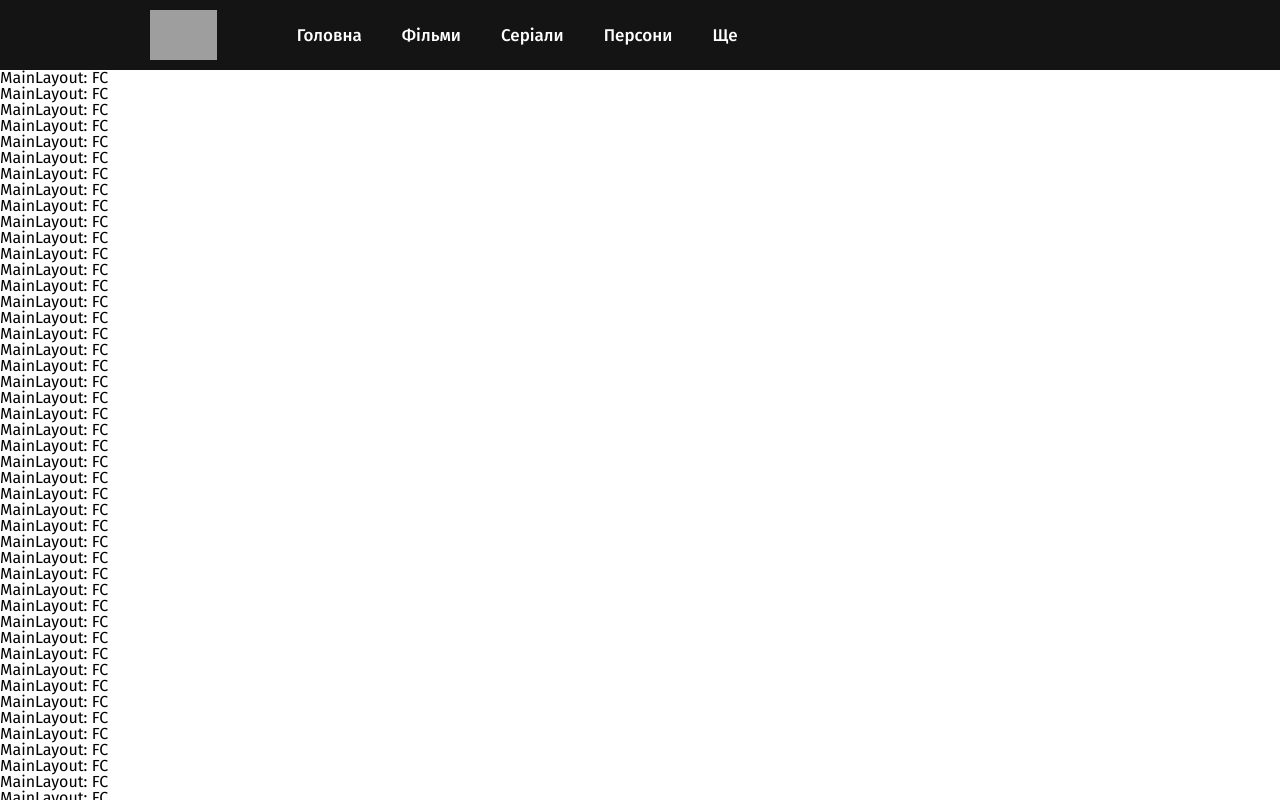
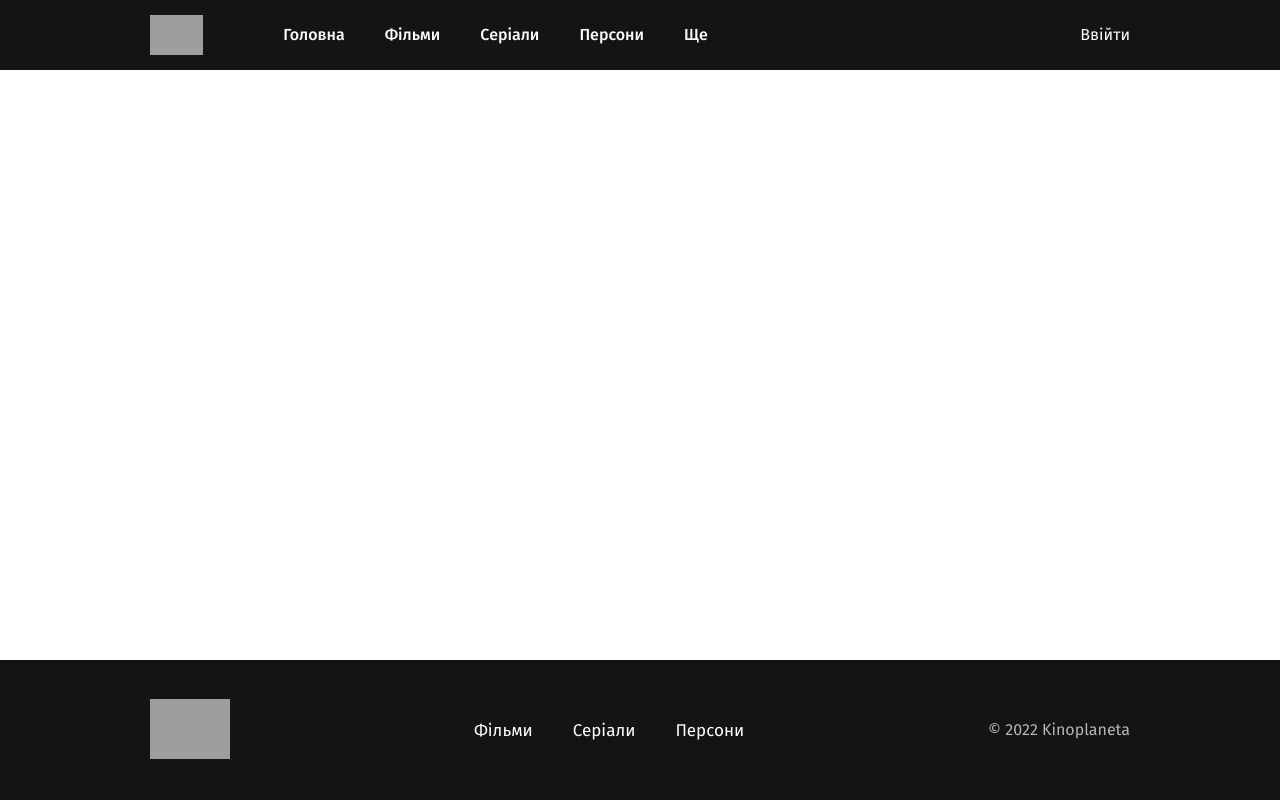
Before and after one commit to KhitraNazariy/kinoplaneta, a React (Create React App) app: page / in a window 1280 px wide. Shown: the top 800 px of the page. Built offline with nearby package versions, Linux system fonts and the light colour scheme; grey boxes are pictures that could not be loaded.

Commit message:
header & footer adapted for a mobile device

```diff
--- a/public/index.html
+++ b/public/index.html
@@ -24,6 +24,7 @@
       work correctly both with client-side routing and a non-root public URL.
       Learn how to configure a non-root public URL by running `npm run build`.
     -->
+
     <link rel="preconnect" href="https://fonts.googleapis.com">
     <link rel="preconnect" href="https://fonts.gstatic.com" crossorigin>
     <link href="https://fonts.googleapis.com/css2?family=Fira+Sans:ital,wght@0,200;0,300;0,400;0,500;0,600;0,700;0,800;0,900;1,100;1,200;1,300;1,400;1,500;1,600;1,700;1,800;1,900&display=swap" rel="stylesheet">
--- a/src/components/DropdownMenu/DropdownMenu.module.scss
+++ b/src/components/DropdownMenu/DropdownMenu.module.scss
@@ -8,7 +8,7 @@
   display: flex;
   align-items: center;
   color: #ffffff;
-  font-size: 17px;
+  font-size: 16px;
   font-weight: 500;
 
   a {
@@ -25,6 +25,7 @@
   }
   ul li:hover {
     color: #005382;
+    transition: .2s;
   }
   ul li ul {
     position: absolute;
@@ -34,14 +35,18 @@
     display: none;
     opacity: 0;
     visibility: hidden;
-    transition: opacity 0.2s;
     box-shadow: rgba(0, 0, 0, 0.25) 0 54px 55px, rgba(0, 0, 0, 0.12) 0px -12px 30px, rgba(0, 0, 0, 0.12) 0px 4px 6px, rgba(0, 0, 0, 0.17) 0px 12px 13px, rgba(0, 0, 0, 0.09) 0px -3px 5px;
   }
   ul li ul li {
     background: #1F1F1F;
     display: block;
     color: #FFFFFF;
-    font-size: 16px;
+    font-size: 14px;
+
+    &:hover {
+      background-color: #282828;
+    }
+
   }
   ul li:hover ul {
     display: block;
--- a/src/components/Footer/Footer.module.scss
+++ b/src/components/Footer/Footer.module.scss
@@ -8,9 +8,26 @@
   color: #FFFFFF;
   margin-top: auto;
 
+  @media (max-width: 1200px) {
+    padding: 0 40px;
+  }
+
+  @media (max-width: 800px) {
+    flex-direction: column;
+    align-items: center;
+    height: 160px;
+    justify-content: center;
+    row-gap: 25px;
+  }
+
   &_logo {
     img {
       height: 60px;
+
+      @media (max-width: 800px) {
+        height: 40px;
+      }
+
     }
   }
 
--- a/src/components/Header/Header.module.scss
+++ b/src/components/Header/Header.module.scss
@@ -1,4 +1,8 @@
 .header {
+  position: fixed;
+  top: 0;
+  z-index: 100;
+  width: 100%;
   height: 70px;
   background-color: #141414;
   color: #FFF;
@@ -6,6 +10,7 @@
   align-items: center;
   justify-content: space-between;
   padding: 0 150px;
+  box-sizing: border-box;
 
   @media (max-width: 1200px) {
     padding: 0 40px;
@@ -32,7 +37,7 @@
       }
 
       img {
-        height: 50px;
+        height: 40px;
       }
     }
 
@@ -40,9 +45,62 @@
 
   &__rightContent {
 
+    a {
+      text-decoration: none;
+      color: #FFFFFF;
+
+      @media (max-width: 950px) {
+        display: none;
+      }
+
+    }
 
     &_mobile {
       display: none;
+      align-items: center;
+      column-gap: 20px;
+
+      &_login {
+        height: 34px;
+      }
+
+      &_burgerMenu {
+
+        width: 28px;
+        height: 22px;
+        position: relative;
+        cursor: pointer;
+
+        &::before {
+          content: '';
+          position: absolute;
+          top: 0;
+          width: 28px;
+          background-color: #FFFFFF;
+          height: 2px;
+          border-radius: 10px;
+        }
+
+        span {
+          position: absolute;
+          top: 10px;
+          width: 28px;
+          background-color: #FFFFFF;
+          height: 3px;
+          border-radius: 10px;
+        }
+
+        &::after {
+          content: '';
+          position: absolute;
+          bottom: 0;
+          width: 28px;
+          background-color: #FFFFFF;
+          height: 2px;
+          border-radius: 10px;
+        }
+
+      }
 
       @media (max-width: 950px) {
         display: flex;
--- a/src/components/Header/Header.tsx
+++ b/src/components/Header/Header.tsx
@@ -7,7 +7,7 @@ import scss from './Header.module.scss';
 import {DropdownMenu} from "../DropdownMenu/DropdownMenu";
 import {NavLink} from "react-router-dom";
 
-const Header: FC = () => {
+const Header: FC<any> = ({active, setActive}) => {
     return (
         <header className={scss.header}>
             <div className={scss.header__leftContent}>
@@ -17,14 +17,12 @@ const Header: FC = () => {
                 <DropdownMenu/>
             </div>
             <div className={scss.header__rightContent}>
-                <NavLink to={''}></NavLink>
+                <NavLink to={''}>Ввійти</NavLink>
                 <div className={scss.header__rightContent_mobile}>
-                    <div>
-                        <img src={menuIcon} alt="menu-icon"/>
+                    <div onClick={() => setActive(!active)} className={scss.header__rightContent_mobile_burgerMenu}>
+                        <span></span>
                     </div>
-                    <div>
-                        <img src={loginIcon} alt="login-icon"/>
-                    </div>
+                    <img className={scss.header__rightContent_mobile_login} src={loginIcon} alt="login-icon"/>
                 </div>
             </div>
         </header>
--- /dev/null
+++ b/src/components/MobileMenu/MobileMenu.module.scss
@@ -0,0 +1,48 @@
+.menu {
+  position: fixed;
+  width: 100vw;
+  height: 0;
+  top: 70px;
+  left: 0;
+  transform: translateX(-100%);
+  transition: all .3s;
+
+  &__content {
+    width: 100%;
+    height: 100%;
+    background-color: #1F1F1F;
+    display: flex;
+    flex-direction: column;
+    align-items: center;
+    color: #FFFFFF;
+
+    &_header {
+      font-size: 24px;
+      padding: 15px;
+      text-align: center;
+      width: 100%;
+      border-bottom: 1px solid #FFFFFF;
+    }
+
+    &_nav {
+      font-size: 20px;
+      margin-top: 20px;
+      display: flex;
+      flex-direction: column;
+      align-items: center;
+      row-gap: 10px;
+    }
+
+  }
+}
+
+
+.active {
+  position: fixed;
+  width: 100vw;
+  height: 300px;
+  top: 70px;
+  left: 0;
+  transition: all .3s;
+  transform: translateX(0);
+}
--- /dev/null
+++ b/src/components/MobileMenu/MobileMenu.tsx
@@ -0,0 +1,21 @@
+import React, {FC} from 'react';
+
+import scss from './MobileMenu.module.scss';
+
+const MobileMenu: FC<any> = ({active, setActive}) => {
+    return (
+        <div className={active ? scss.active : scss.menu}>
+            <div className={scss.menu__content}>
+                <div className={scss.menu__content_header}>Меню</div>
+                <ul className={scss.menu__content_nav}>
+                    <li>Головна</li>
+                    <li>Фільми</li>
+                    <li>Серіали</li>
+                    <li>Персони</li>
+                </ul>
+            </div>
+        </div>
+    );
+};
+
+export {MobileMenu};
--- a/src/components/index.ts
+++ b/src/components/index.ts
@@ -1,2 +1,4 @@
 export * from './DropdownMenu/DropdownMenu';
+export * from './Footer/Footer';
 export * from './Header/Header';
+export * from './MobileMenu/MobileMenu';
--- a/src/layouts/MainLayout/MainLayout.tsx
+++ b/src/layouts/MainLayout/MainLayout.tsx
@@ -1,64 +1,15 @@
-import React, {FC} from 'react';
-import {Header} from "../../components";
-import {Footer} from "../../components/Footer/Footer";
+import React, {FC, useState} from 'react';
+import {Footer, Header, MobileMenu} from "../../components";
+
 
 const MainLayout: FC = () => {
+
+    const [menuActive, setMenuActive] = useState(false);
+
     return (
         <>
-            <Header/>
-            <div>MainLayout: FC</div>
-            <div>MainLayout: FC</div>
-            <div>MainLayout: FC</div>
-            <div>MainLayout: FC</div>
-            <div>MainLayout: FC</div>
-            <div>MainLayout: FC</div>
-            <div>MainLayout: FC</div>
-            <div>MainLayout: FC</div>
-            <div>MainLayout: FC</div>
-            <div>MainLayout: FC</div>
-            <div>MainLayout: FC</div>
-            <div>MainLayout: FC</div>
-            <div>MainLayout: FC</div>
-            <div>MainLayout: FC</div>
-            <div>MainLayout: FC</div>
-            <div>MainLayout: FC</div>
-            <div>MainLayout: FC</div>
-            <div>MainLayout: FC</div>
-            <div>MainLayout: FC</div>
-            <div>MainLayout: FC</div>
-            <div>MainLayout: FC</div>
-            <div>MainLayout: FC</div>
-            <div>MainLayout: FC</div>
-            <div>MainLayout: FC</div>
-            <div>MainLayout: FC</div>
-            <div>MainLayout: FC</div>
-            <div>MainLayout: FC</div>
-            <div>MainLayout: FC</div>
-            <div>MainLayout: FC</div>
-            <div>MainLayout: FC</div>
-            <div>MainLayout: FC</div>
-            <div>MainLayout: FC</div>
-            <div>MainLayout: FC</div>
-            <div>MainLayout: FC</div>
-            <div>MainLayout: FC</div>
-            <div>MainLayout: FC</div>
-            <div>MainLayout: FC</div>
-            <div>MainLayout: FC</div>
-            <div>MainLayout: FC</div>
-            <div>MainLayout: FC</div>
-            <div>MainLayout: FC</div>
-            <div>MainLayout: FC</div>
-            <div>MainLayout: FC</div>
-            <div>MainLayout: FC</div>
-            <div>MainLayout: FC</div>
-            <div>MainLayout: FC</div>
-            <div>MainLayout: FC</div>
-            <div>MainLayout: FC</div>
-            <div>MainLayout: FC</div>
-            <div>MainLayout: FC</div>
-            <div>MainLayout: FC</div>
-            <div>MainLayout: FC</div>
-            <div>MainLayout: FC</div>
+            <Header active={menuActive} setActive={setMenuActive}/>
+            <MobileMenu active={menuActive} setActive={setMenuActive}/>
             <Footer/>
         </>
     );
```
